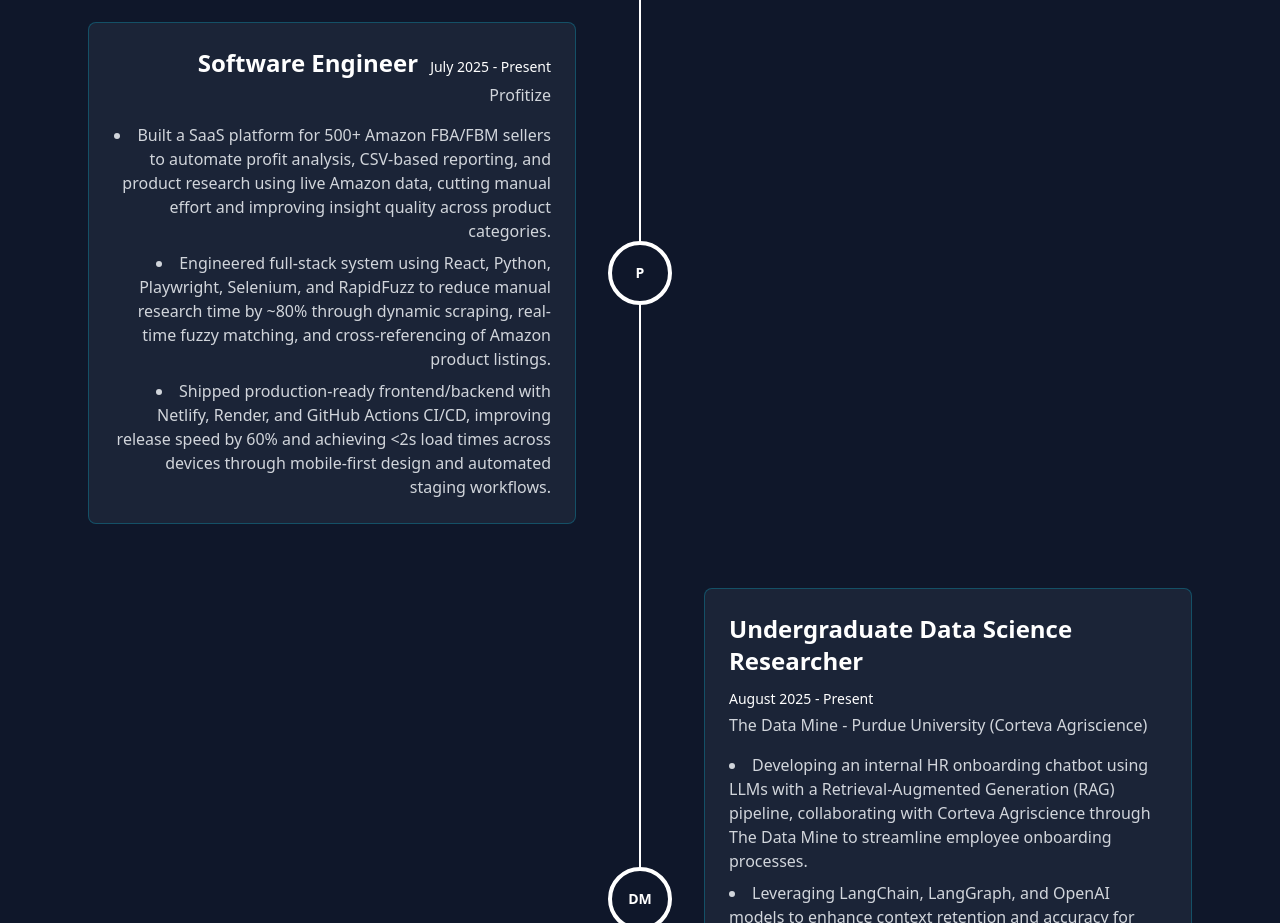
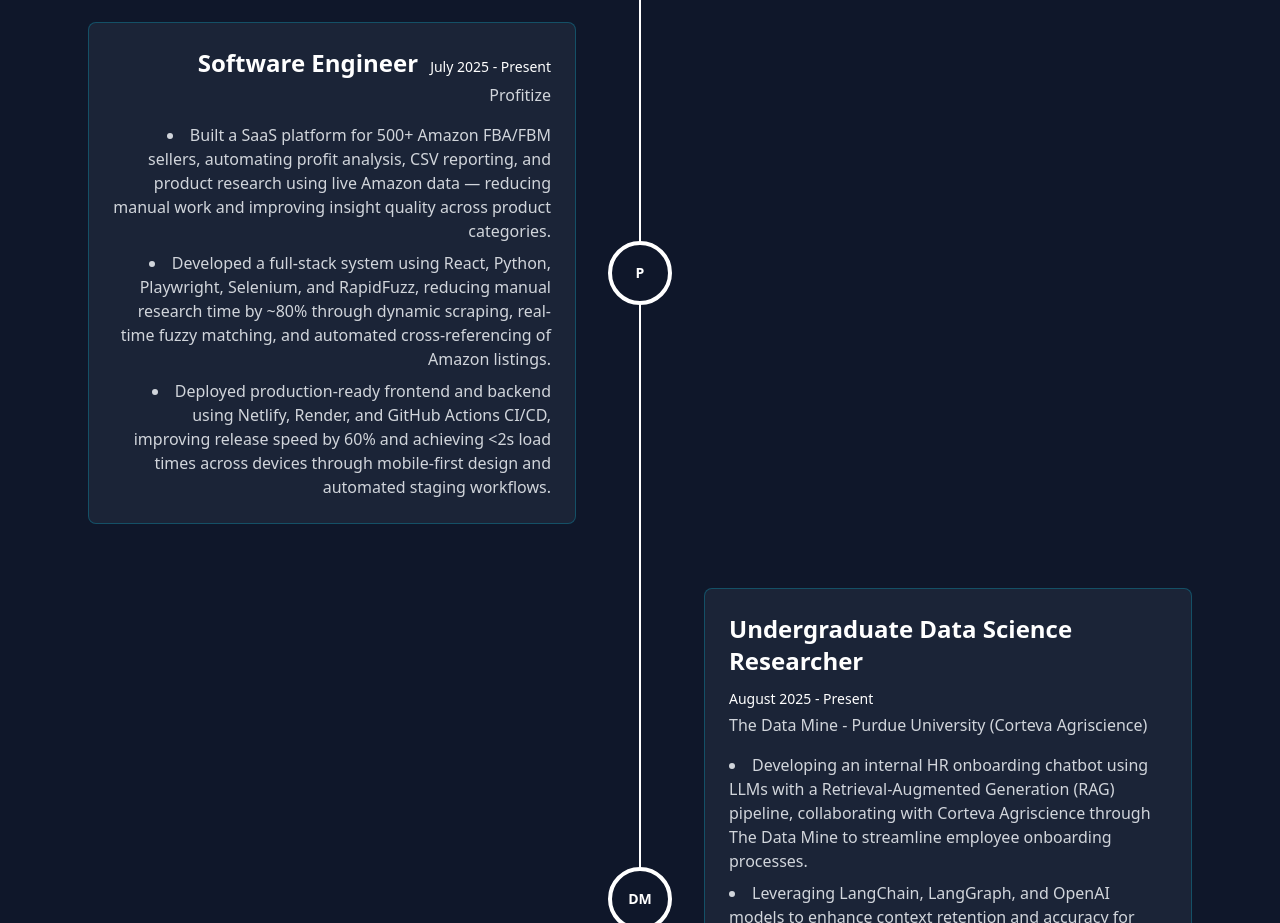
Before and after one commit to richinmrudul/portfolio-v2, a React (Create React App) app: page / in a window 1280 px wide. Shown: the part 2060-2983 px from the top of the page. Built offline with nearby package versions, Linux system fonts and the light colour scheme.

Commit message:
edit proitize

```diff
--- a/src/components/Experience.tsx
+++ b/src/components/Experience.tsx
@@ -28,9 +28,9 @@
     company: "Profitize",
     dates: "July 2025 - Present",
     bullets: [
-      "Built a SaaS platform for 500+ Amazon FBA/FBM sellers to automate profit analysis, CSV-based reporting, and product research using live Amazon data, cutting manual effort and improving insight quality across product categories.",
-      "Engineered full-stack system using React, Python, Playwright, Selenium, and RapidFuzz to reduce manual research time by ~80% through dynamic scraping, real-time fuzzy matching, and cross-referencing of Amazon product listings.",
-      "Shipped production-ready frontend/backend with Netlify, Render, and GitHub Actions CI/CD, improving release speed by 60% and achieving <2s load times across devices through mobile-first design and automated staging workflows."
+      "Built a SaaS platform for 500+ Amazon FBA/FBM sellers, automating profit analysis, CSV reporting, and product research using live Amazon data — reducing manual work and improving insight quality across product categories.",
+      "Developed a full-stack system using React, Python, Playwright, Selenium, and RapidFuzz, reducing manual research time by ~80% through dynamic scraping, real-time fuzzy matching, and automated cross-referencing of Amazon listings.",
+      "Deployed production-ready frontend and backend using Netlify, Render, and GitHub Actions CI/CD, improving release speed by 60% and achieving <2s load times across devices through mobile-first design and automated staging workflows."
     ],
     icon: "P",
     position: "left"
```
